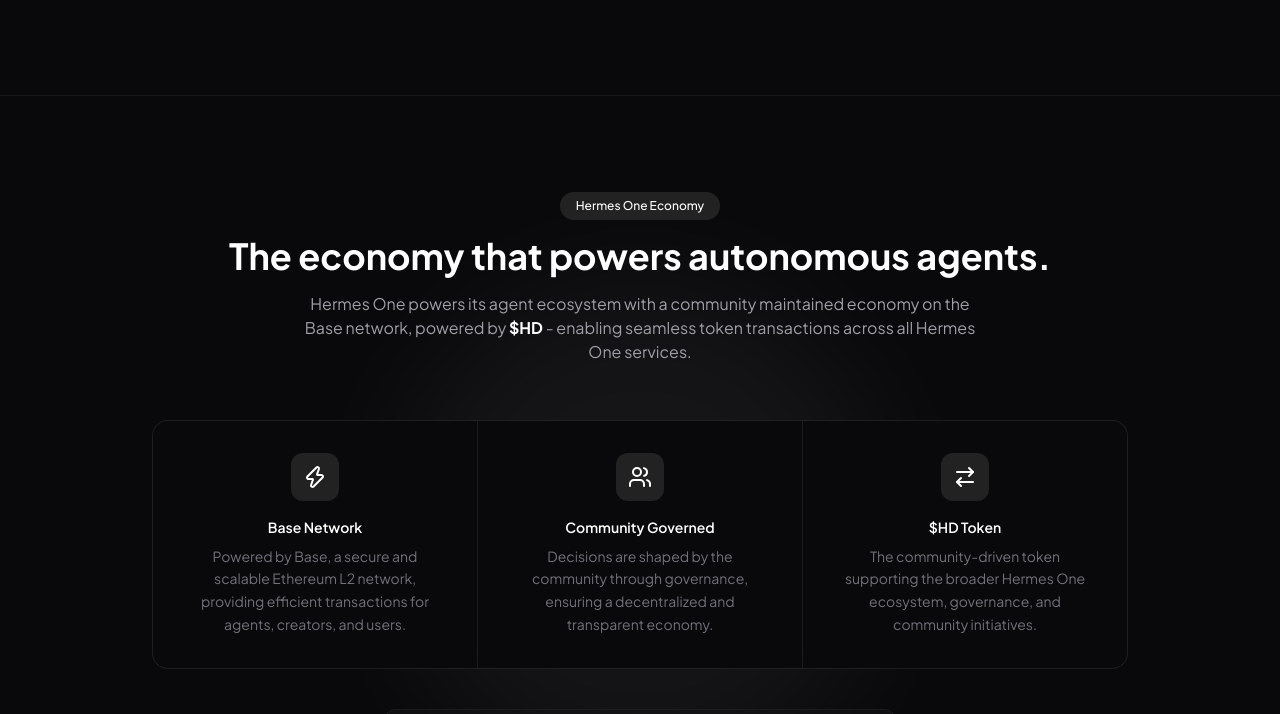
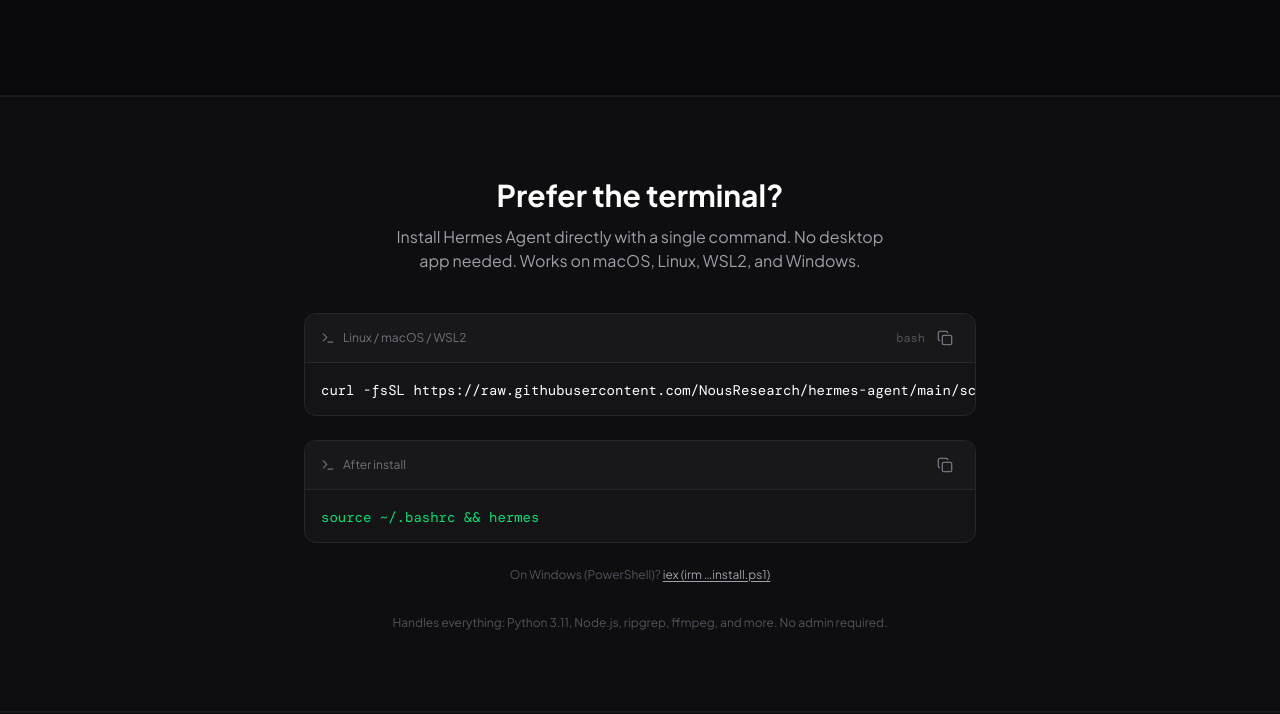
Before and after one commit to fathah/hermes-landing-page, a Next.js app: page / in a window 1280 px wide. Shown: the part 2393-3107 px from the top of the page. Built offline with nearby package versions, Linux system fonts and the light colour scheme; no server answers.

Commit message:
Update page.tsx

```diff
--- a/app/page.tsx
+++ b/app/page.tsx
@@ -14,7 +14,7 @@
       <FeaturesSection />
       <HowItWorksSection />
       <div className="border-t border-zinc-800/50" />
-      <OneEconomySection />
+      {/* <OneEconomySection /> */}
       <CtaSection />
       <Footer />
     </div>
```
